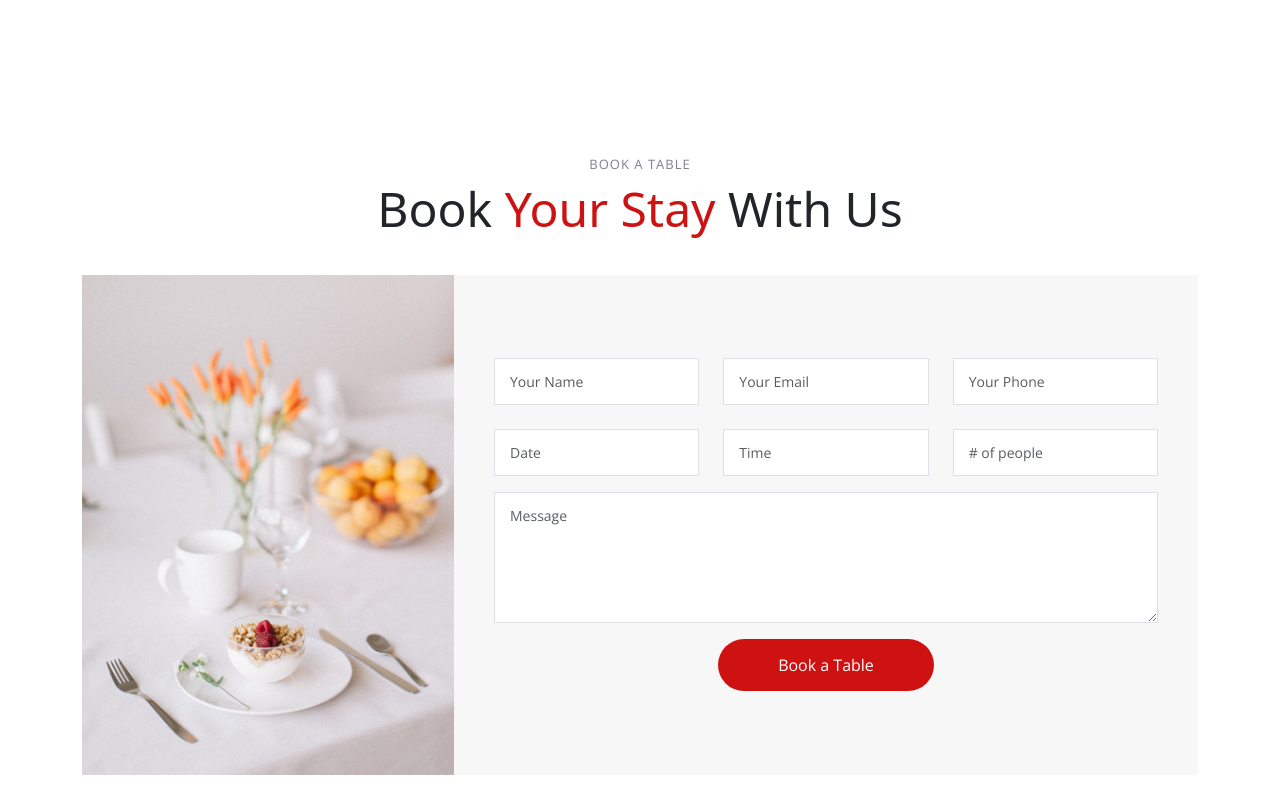
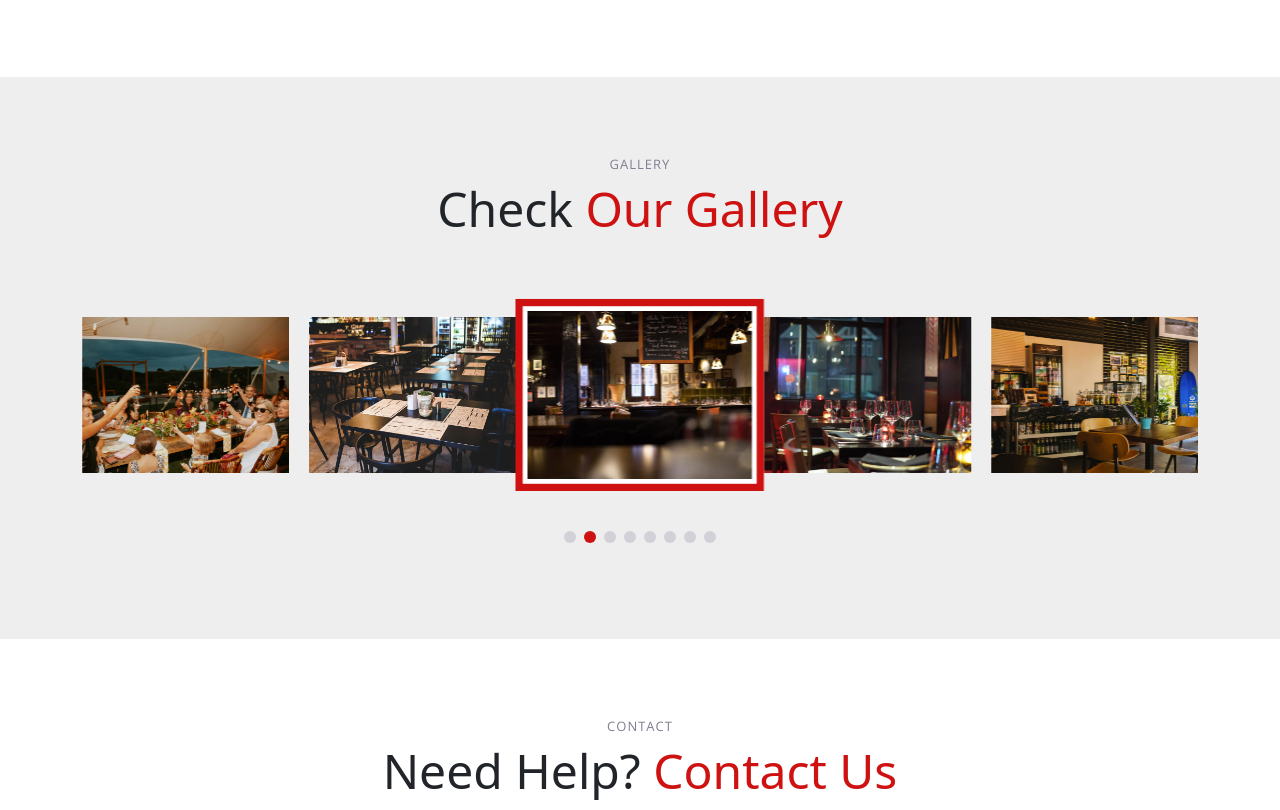
Before and after one commit to arjunastrw/indokaret, a plain HTML site: page index.html in a window 1280 px wide. Shown: the part 3809-4619 px from the top of the page. Drawn offline with nearby package versions, Linux system fonts and the light colour scheme; files whose address does not match are found by name.

Commit message:
edit: initial files

```diff
--- a/index.html
+++ b/index.html
@@ -772,137 +772,6 @@
       </section>
       <!-- End Products Section -->
 
-      <!-- ======= Chefs Section ======= -->
-
-      <!-- End Chefs Section -->
-
-      <!-- ======= Book A Table Section ======= -->
-      <section id="book-a-table" class="book-a-table">
-        <div class="container" data-aos="fade-up">
-          <div class="section-header">
-            <h2>Book A Table</h2>
-            <p>Book <span>Your Stay</span> With Us</p>
-          </div>
-
-          <div class="row g-0">
-            <div
-              class="col-lg-4 reservation-img"
-              style="background-image: url(assets/img/reservation.jpg)"
-              data-aos="zoom-out"
-              data-aos-delay="200"
-            ></div>
-
-            <div class="col-lg-8 d-flex align-items-center reservation-form-bg">
-              <form
-                action="forms/book-a-table.php"
-                method="post"
-                role="form"
-                class="php-email-form"
-                data-aos="fade-up"
-                data-aos-delay="100"
-              >
-                <div class="row gy-4">
-                  <div class="col-lg-4 col-md-6">
-                    <input
-                      type="text"
-                      name="name"
-                      class="form-control"
-                      id="name"
-                      placeholder="Your Name"
-                      data-rule="minlen:4"
-                      data-msg="Please enter at least 4 chars"
-                    />
-                    <div class="validate"></div>
-                  </div>
-                  <div class="col-lg-4 col-md-6">
-                    <input
-                      type="email"
-                      class="form-control"
-                      name="email"
-                      id="email"
-                      placeholder="Your Email"
-                      data-rule="email"
-                      data-msg="Please enter a valid email"
-                    />
-                    <div class="validate"></div>
-                  </div>
-                  <div class="col-lg-4 col-md-6">
-                    <input
-                      type="text"
-                      class="form-control"
-                      name="phone"
-                      id="phone"
-                      placeholder="Your Phone"
-                      data-rule="minlen:4"
-                      data-msg="Please enter at least 4 chars"
-                    />
-                    <div class="validate"></div>
-                  </div>
-                  <div class="col-lg-4 col-md-6">
-                    <input
-                      type="text"
-                      name="date"
-                      class="form-control"
-                      id="date"
-                      placeholder="Date"
-                      data-rule="minlen:4"
-                      data-msg="Please enter at least 4 chars"
-                    />
-                    <div class="validate"></div>
-                  </div>
-                  <div class="col-lg-4 col-md-6">
-                    <input
-                      type="text"
-                      class="form-control"
-                      name="time"
-                      id="time"
-                      placeholder="Time"
-                      data-rule="minlen:4"
-                      data-msg="Please enter at least 4 chars"
-                    />
-                    <div class="validate"></div>
-                  </div>
-                  <div class="col-lg-4 col-md-6">
-                    <input
-                      type="number"
-                      class="form-control"
-                      name="people"
-                      id="people"
-                      placeholder="# of people"
-                      data-rule="minlen:1"
-                      data-msg="Please enter at least 1 chars"
-                    />
-                    <div class="validate"></div>
-                  </div>
-                </div>
-                <div class="form-group mt-3">
-                  <textarea
-                    class="form-control"
-                    name="message"
-                    rows="5"
-                    placeholder="Message"
-                  ></textarea>
-                  <div class="validate"></div>
-                </div>
-                <div class="mb-3">
-                  <div class="loading">Loading</div>
-                  <div class="error-message"></div>
-                  <div class="sent-message">
-                    Your booking request was sent. We will call back or send an
-                    Email to confirm your reservation. Thank you!
-                  </div>
-                </div>
-                <div class="text-center">
-                  <button type="submit">Book a Table</button>
-                </div>
-              </form>
-            </div>
-            <!-- End Reservation Form -->
-          </div>
-        </div>
-      </section>
-      <!-- End Book A Table Section -->
-
       <!-- ======= Gallery Section ======= -->
       <section id="gallery" class="gallery section-bg">
         <div class="container" data-aos="fade-up">
```
